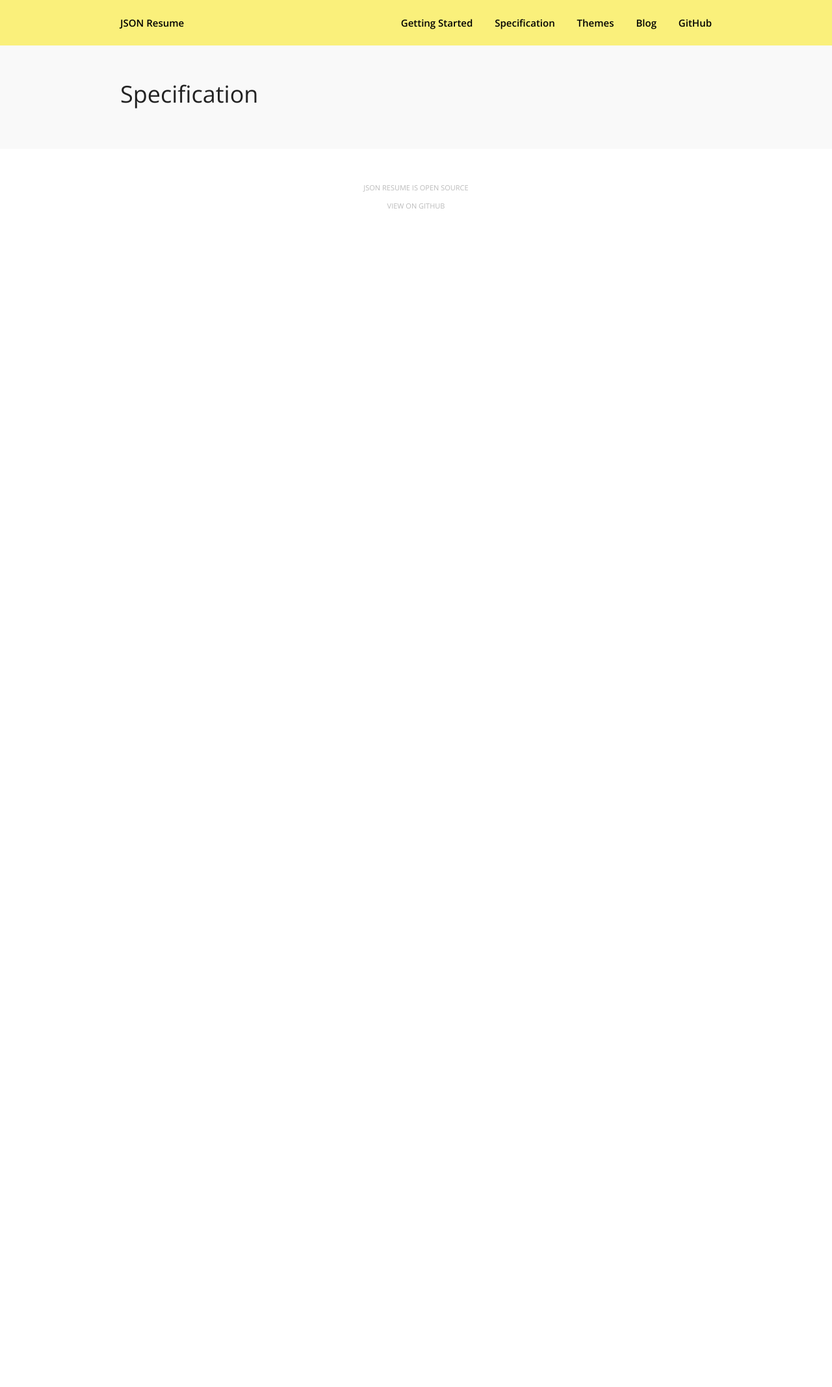
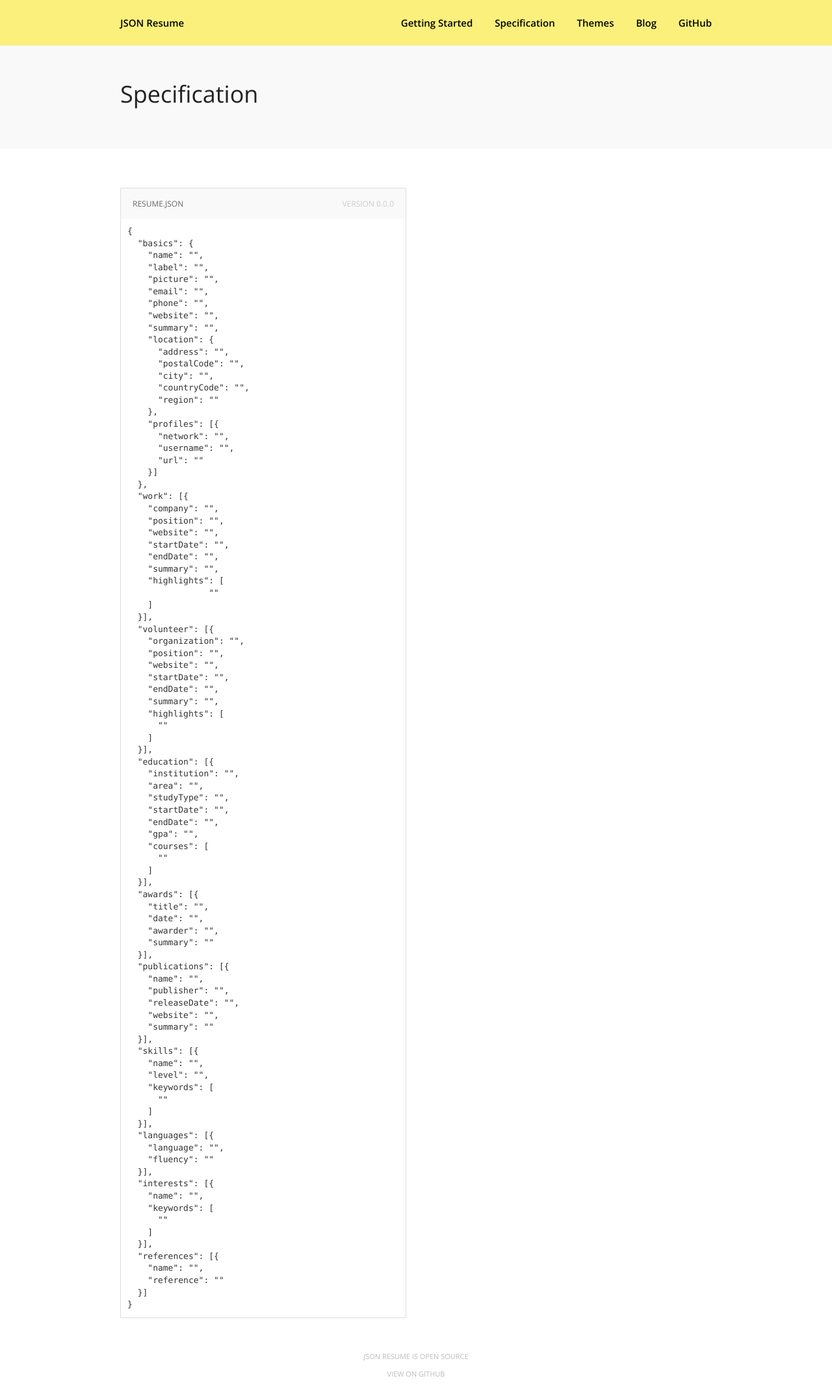
Before and after one commit to jsonresume/resume-website, a Jekyll site: the page built from specification.html, in a window 1280 px wide. Shown: the whole page at 65% size. Built offline with Jekyll 4.4.1, drawn with Linux system fonts in a browser that asks for light colours; nearby versions of some CDN libraries; Markdown is read by kramdown in place of the engine named in the settings; a script that is not in the unit is left out; comment, search, counter and statistics services are not loaded; before the commit the page ends 900 px from its top, so only the background shows below that.

Commit message:
Added specification page

```diff
--- a/css/style.css
+++ b/css/style.css
@@ -30,6 +30,13 @@ p {
 p,
 li {
 	line-height: 1.5;
+}
+pre {
+	background: none;
+	border: 0;
+	border-radius: 0;
+	margin: 0;
+	padding: 0;
 }
 .container {
 	max-width: 970px;
@@ -286,6 +293,69 @@ li {
 	padding: 10px;
 	text-align: center;
 }
+/*
+#schema {
+	background: #fff;
+	border: 1px solid #ddd;
+	border-radius: 2px;
+}
+#schema pre {
+	background: none;
+	border: 0;
+	font-family: monospace;
+	padding: 10px;
+	padding-bottom: 0;
+}
+#schema .header {
+	background: #f9f9f9;
+	color: #666;
+	padding: 14px 18px;
+	line-height: 19px;
+	text-transform: uppercase;
+	font-size: 12px;
+}
+
+*/
+#spec {
+	margin-top: 60px;
+}
+#spec h3 {
+	font-size: 20px;
+	margin-top: -4px;
+}
+#spec hr {
+	border-top: 1px solid #000;
+	position: absolute;
+	margin: 0;
+	margin-top: 8px;
+}
+#spec pre {
+	border-left: 1px solid #ddd;
+	border-right: 1px solid #ddd;
+	padding: 0 10px;
+}
+#spec .header {
+	background: #f9f9f9;
+	border: 1px solid #ddd;
+	border-bottom: 0;
+	border-radius: 2px;
+	color: #666;
+	padding: 14px 18px;
+	line-height: 19px;
+	text-transform: uppercase;
+	font-size: 12px;
+}
+#spec .version {
+	color: #ccc;
+}
+#spec .top {
+	padding-top: 10px;
+}
+#spec .bottom {
+	border-bottom: 1px solid #ddd;
+	border-radius: 0 0 2px 2px;
+	padding-bottom: 10px;
+}
 #themes {
 	margin-top: 60px;
 }
--- a/specification.html
+++ b/specification.html
@@ -12,9 +12,205 @@ title: Specification
 		</div>
 	</div>
 </header>
-<div id="specification" class="container">
-	<div class="row">
-		<div class="col-sm-12">
-		</div>
+<div id="spec" class="container">
+
+<div class="row">
+<div class="col-sm-6">
+<div class="header">
+	<div class="pull-right version">version 0.0.0</div>
+	resume.json
+</div>
+<pre class="top">
+{
+</pre>
+</div>
+</div>
+
+<div class="row">
+<div class="col-sm-6">
+<pre>
+  "basics": {
+    "name": "",
+    "label": "",
+    "picture": "",
+    "email": "",
+    "phone": "",
+    "website": "",
+    "summary": "",
+    "location": {
+      "address": "",
+      "postalCode": "",
+      "city": "",
+      "countryCode": "",
+      "region": ""
+    },
+    "profiles": [{
+      "network": "",
+      "username": "",
+      "url": ""
+    }]
+  },
+</pre>
+</div>
+<div class="col-sm-6 hidden-xs">
+</div>
+</div>
+
+<div class="row">
+<div class="col-sm-6">
+<pre>
+  "work": [{
+    "company": "",
+    "position": "",
+    "website": "",
+    "startDate": "",
+    "endDate": "",
+    "summary": "",
+    "highlights": [
+		""
+    ]
+  }],
+</pre>
+</div>
+<div class="col-sm-6 hidden-xs">
+</div>
+</div>
+
+<div class="row">
+<div class="col-sm-6">
+<pre>
+  "volunteer": [{
+    "organization": "",
+    "position": "",
+    "website": "",
+    "startDate": "",
+    "endDate": "",
+    "summary": "",
+    "highlights": [
+      ""
+    ]
+  }],
+</pre>
+</div>
+<div class="col-sm-6 hidden-xs">
+</div>
+</div>
+
+<div class="row">
+<div class="col-sm-6">
+<pre>
+  "education": [{
+    "institution": "",
+    "area": "",
+    "studyType": "",
+    "startDate": "",
+    "endDate": "",
+    "gpa": "",
+    "courses": [
+      ""
+    ]
+  }],
+</pre>
+</div>
+<div class="col-sm-6 hidden-xs">
+</div>
+</div>
+
+<div class="row">
+<div class="col-sm-6">
+<pre>
+  "awards": [{
+    "title": "",
+    "date": "",
+    "awarder": "",
+    "summary": ""
+  }],
+</pre>
+</div>
+<div class="col-sm-6 hidden-xs">
+</div>
+</div>
+
+<div class="row">
+<div class="col-sm-6">
+<pre>
+  "publications": [{
+    "name": "",
+    "publisher": "",
+    "releaseDate": "",
+    "website": "",
+    "summary": ""
+  }],
+</pre>
+</div>
+<div class="col-sm-6 hidden-xs">
+</div>
+</div>
+
+<div class="row">
+<div class="col-sm-6">
+<pre>
+  "skills": [{
+    "name": "",
+    "level": "",
+    "keywords": [
+      ""
+    ]
+  }],
+</pre>
+</div>
+<div class="col-sm-6 hidden-xs">
+</div>
+</div>
+
+<div class="row">
+<div class="col-sm-6">
+<pre>
+  "languages": [{
+    "language": "",
+    "fluency": ""
+  }],
+</pre>
+</div>
+<div class="col-sm-6 hidden-xs">
+</div>
+</div>
+
+<div class="row">
+<div class="col-sm-6">
+<pre>
+  "interests": [{
+    "name": "",
+    "keywords": [
+      ""
+    ]
+  }],
+</pre>
+</div>
+<div class="col-sm-6 hidden-xs">
+</div>
+</div>
+
+<div class="row">
+<div class="col-sm-6">
+<pre>
+  "references": [{
+    "name": "",
+    "reference": ""
+  }]
+</pre>
+</div>
+<div class="col-sm-6 hidden-xs">
+</div>
+</div>
+
+<div class="row">
+<div class="col-sm-6">
+<pre class="bottom">
+}
+</pre>
+</div>
+</div>
+
 	</div>
 </div>
```
